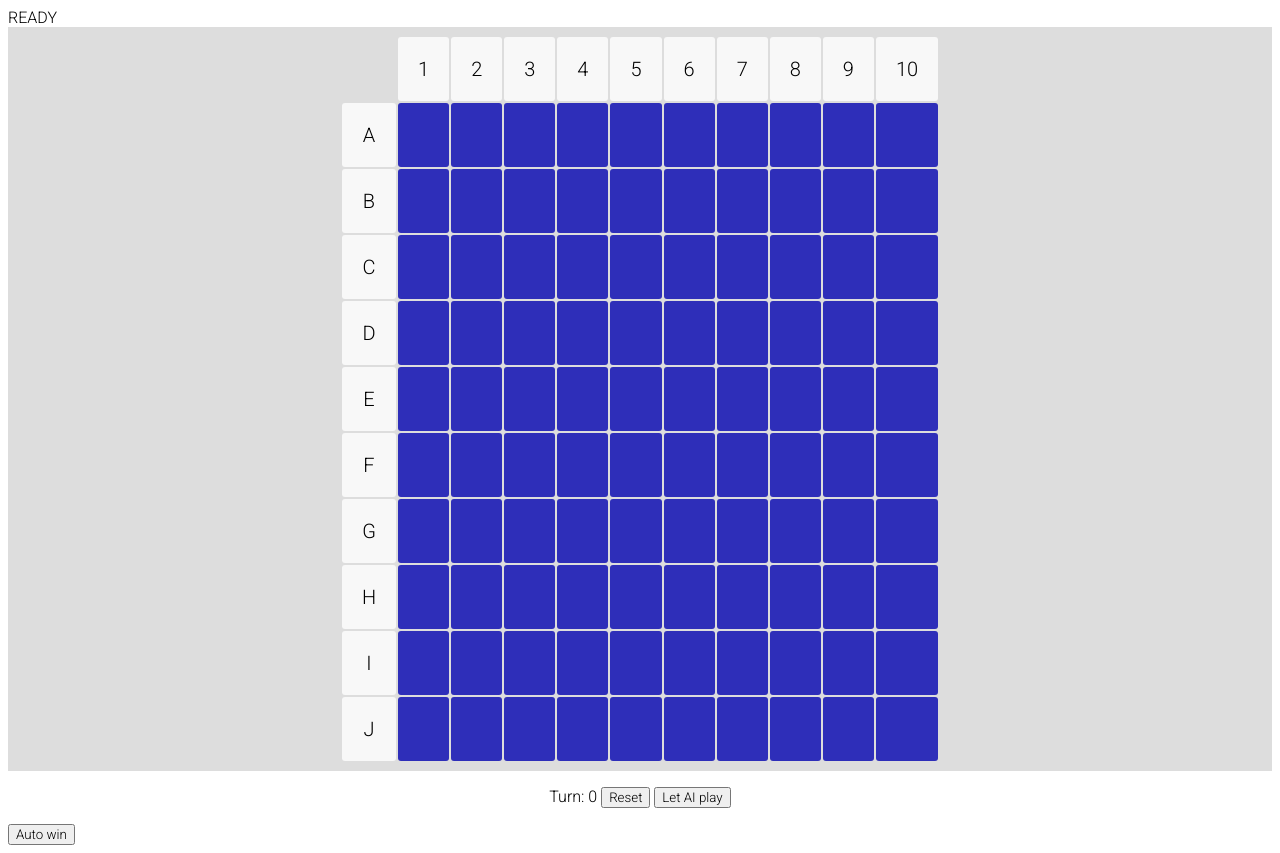
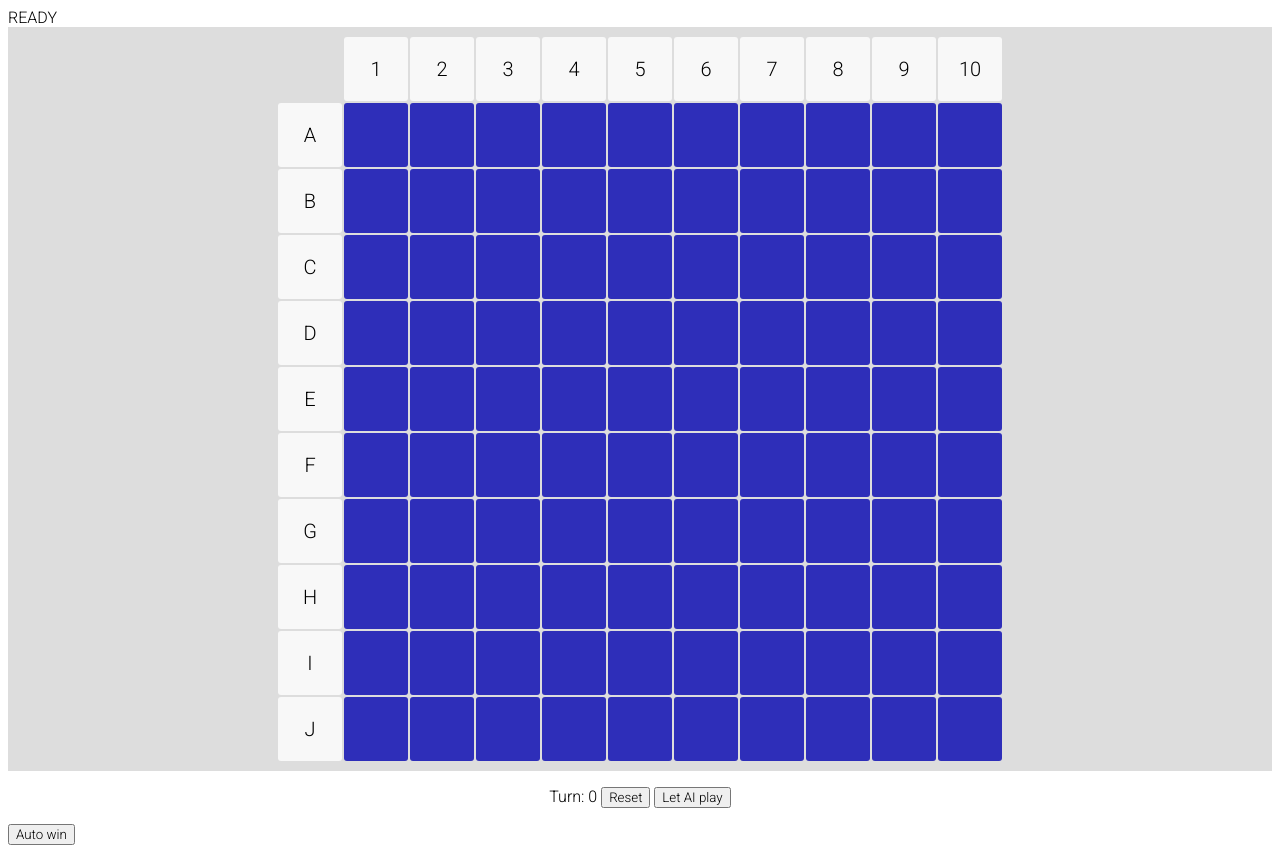
Before and after one commit to xuj1210/battleship-montecarlo, a plain HTML site: page src/index.html in a window 1280 px wide. Drawn offline with Linux system fonts and the light colour scheme.

Commit message:
fixed grid item sizes

```diff
--- a/src/index.html
+++ b/src/index.html
@@ -25,8 +25,8 @@
     .board-container {
 
       display: grid;
-      grid-template-columns: repeat(11, auto);
-      grid-template-rows: repeat(11, auto);
+      grid-template-columns: repeat(11, minmax(1em, 4em));
+      grid-template-rows: repeat(11, minmax(1em, 4em));
       background-color: #ddd;
       padding: 10px;
       justify-content: center;
```
